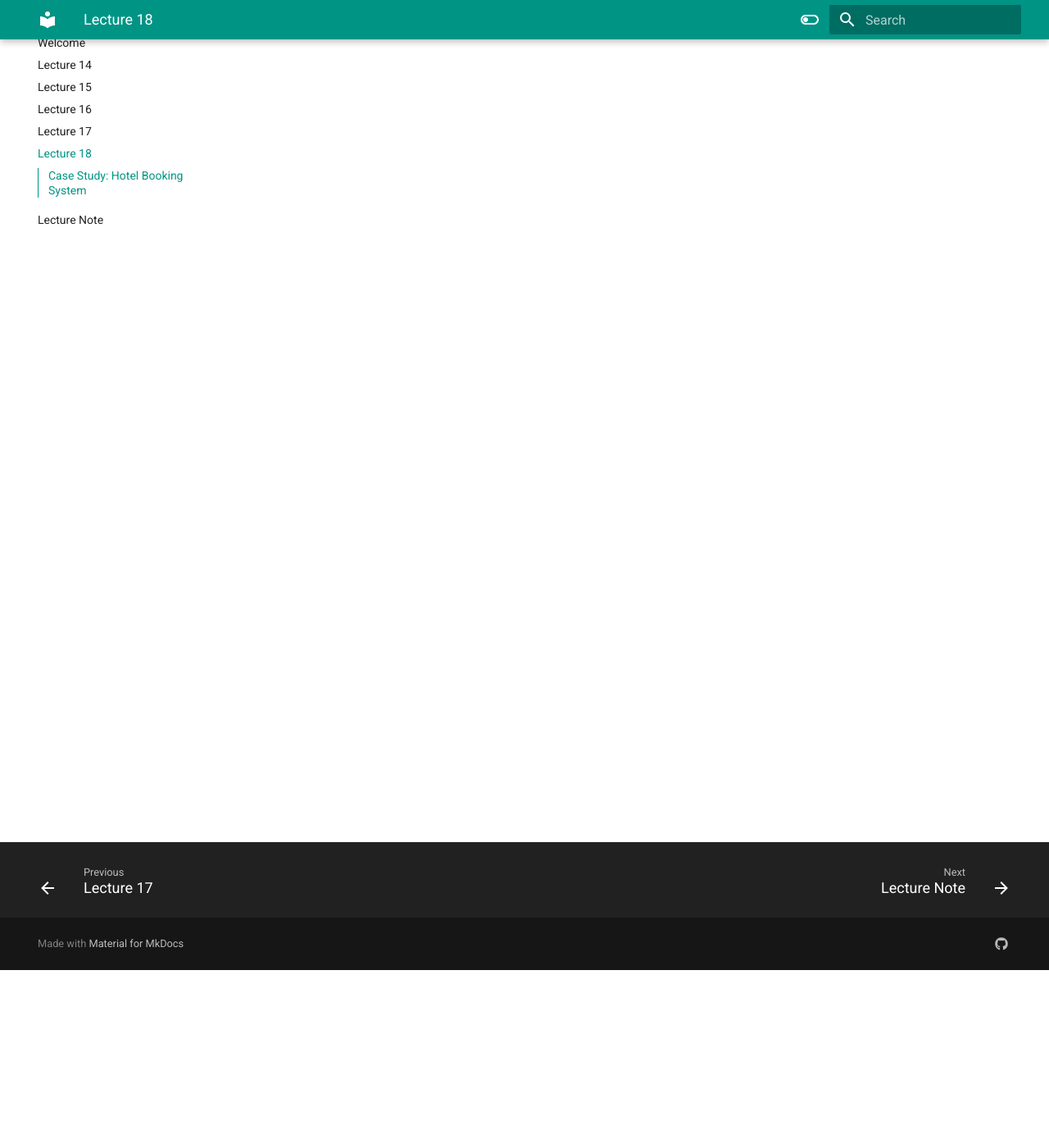
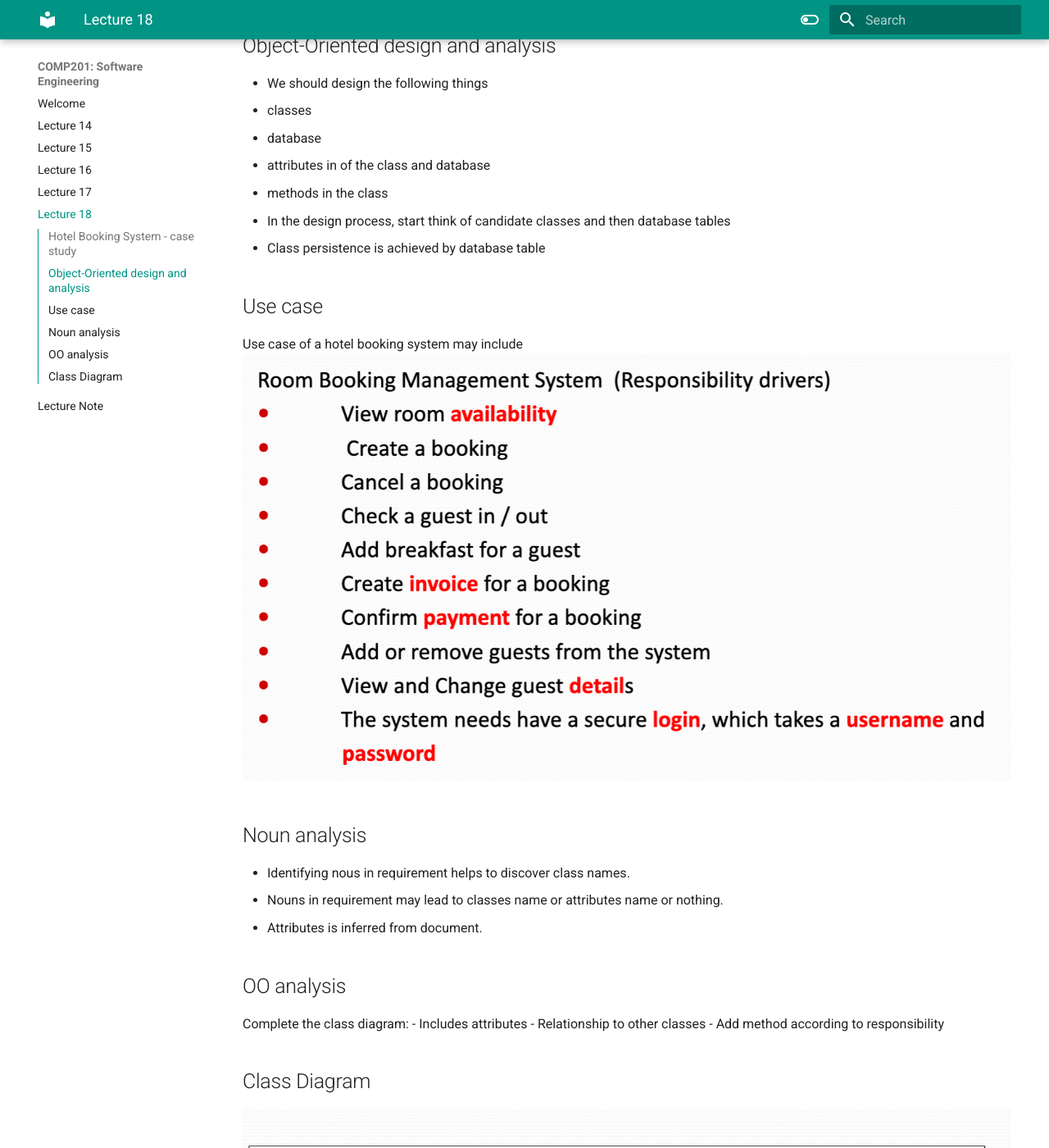
Before and after one commit to SoySauceZhu/COMP201, an MkDocs documentation site: the page built from docs/Lecture18.md, in a window 1280 px wide and 1400 px high, scrolled down 217 px. Shown: the whole window at 82% size. Built offline with MkDocs 1.6.1 and Material for MkDocs 9.7.7, drawn with Linux system fonts in a browser that asks for light colours; some of the changed text lies outside the part shown.

Commit message:
add Lec18

```diff
--- a/docs/Lecture18.md
+++ b/docs/Lecture18.md
@@ -1,3 +1,31 @@
+
 # Lecture 18
 
-## Case Study: Hotel Booking System
+## Hotel Booking System - case study
+
+## Object-Oriented design and analysis
+- We should design the following things
+  - classes
+  - database
+  - attributes in of the class and database
+  - methods in the class
+- In the design process, start think of candidate classes and then database tables
+- Class persistence is achieved by database table
+
+## Use case
+Use case of a hotel booking system may include
+![alt text](resources/image3.png)
+
+## Noun analysis
+- Identifying nous in requirement helps to discover class names.
+- Nouns in requirement may lead to classes name or attributes name or nothing.
+- Attributes is inferred from document.
+
+## OO analysis
+Complete the class diagram:
+- Includes attributes
+- Relationship to other classes
+- Add method according to responsibility
+
+## Class Diagram
+![Class Diagram](resources/image4.png)
```
Also changed, not shown: docs/note.md (+10 -1 lines), docs/resources/image4.png (added).
